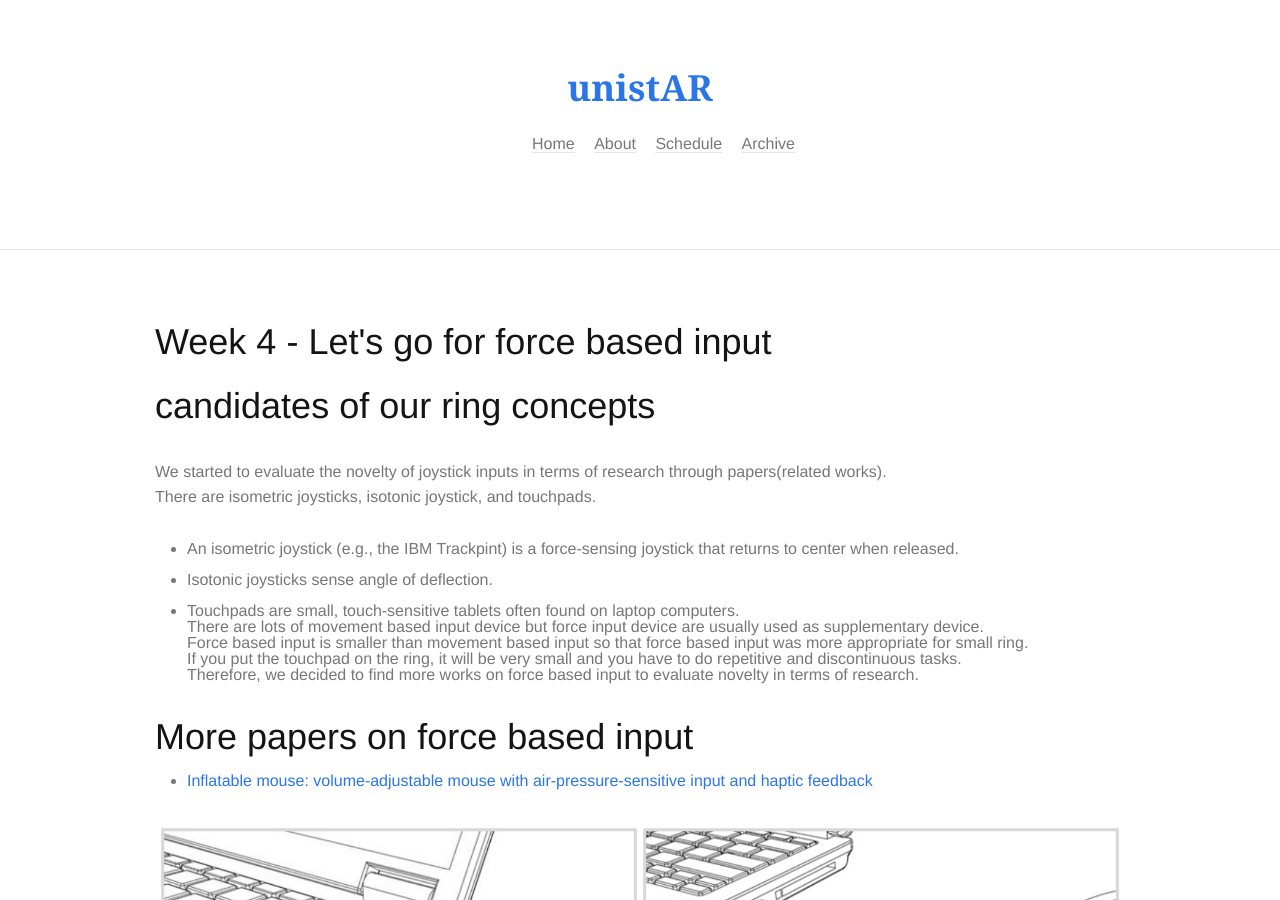
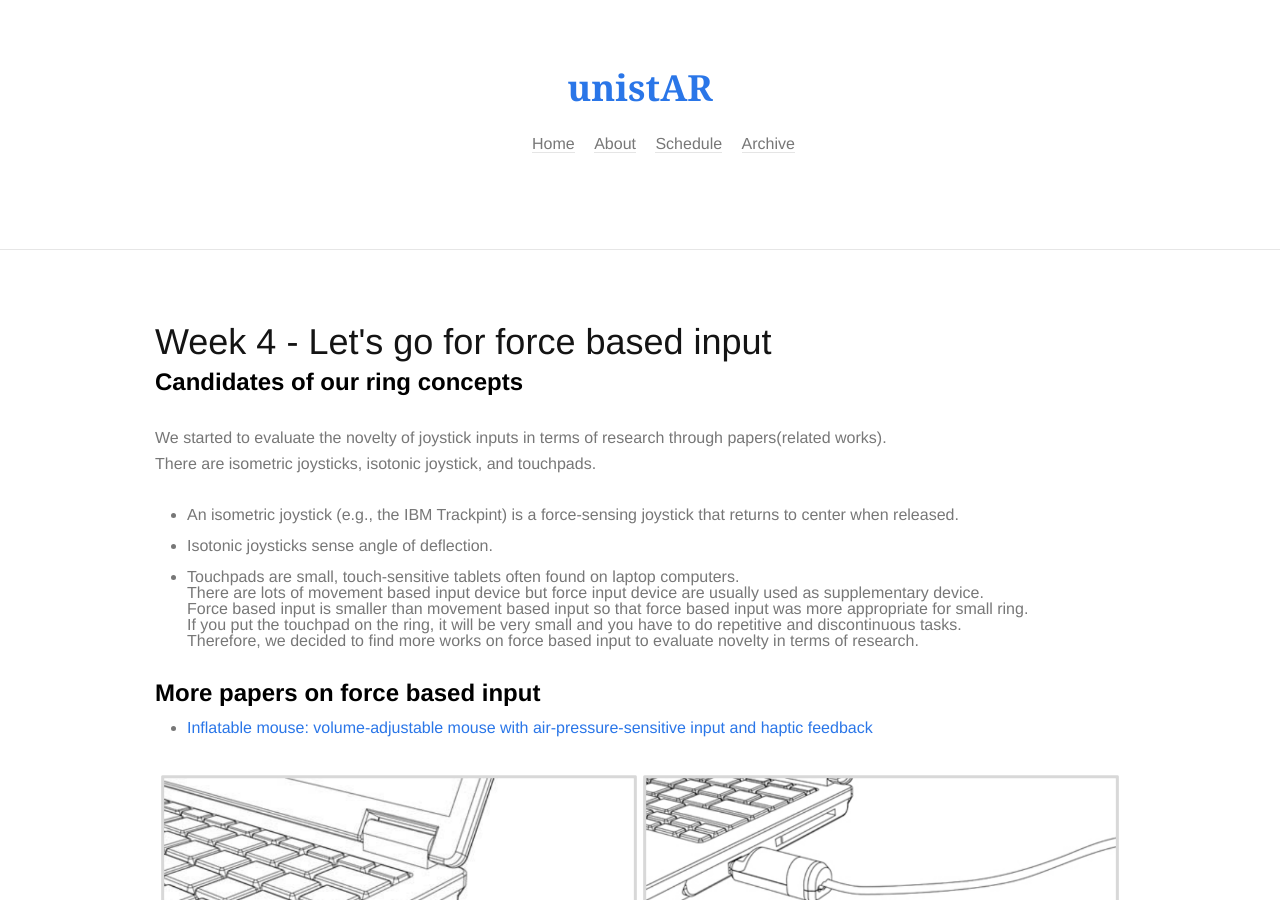
Before and after one commit to unist-AR/unist-AR.github.io, a Jekyll site: the page built from _posts/2018-04-06-Week-4.md, in a window 1280 px wide and 900 px high. Built offline with Jekyll 4.4.1, drawn with Linux system fonts in a browser that asks for light colours; some web fonts are replaced.

```diff
--- a/_posts/2018-04-06-Week-4.md
+++ b/_posts/2018-04-06-Week-4.md
@@ -4,7 +4,7 @@ title: Week 4 - Let's go for force based input
 description: "We found that there is little attempt in forece based input area"
 ---
 
-# candidates of our ring concepts
+## Candidates of our ring concepts
 We started to evaluate the novelty of joystick inputs in terms of research through papers(related works).<br>
 There are isometric joysticks, isotonic joystick, and touchpads.<br>
 - An isometric joystick (e.g., the IBM Trackpint) is a force-sensing joystick that returns to center when released.<br>
@@ -15,7 +15,7 @@ Force based input is smaller than movement based input so that force based input
 If you put the touchpad on the ring, it will be very small and you have to do repetitive and discontinuous tasks.<br>
 Therefore, we decided to find more works on force based input to evaluate novelty in terms of research.<br>
 
-# More papers on force based input
+## More papers on force based input
 1. [Inflatable mouse: volume-adjustable mouse with air-pressure-sensitive input and haptic feedback](https://dl.acm.org/citation.cfm?id=1357090) <br>
 <figure>
     <img src="/img/Inflatable_mouse.PNG">
@@ -28,9 +28,9 @@ Therefore, we decided to find more works on force based input to evaluate novelt
 
 "Okay, we are done with papers. The force based input is less-crowded area, there is little studies." - Ian Oakley <br>
 
-# Pros and Cons of force based input
-### Pros
+## Pros and Cons of force based input
+#### Pros
 You can move the cursor without moving your arms. Especially, if you have a sensor on your hand, it can be used without pushing back because it is used in hand.<br></cite>
 
-### Cons
+#### Cons
 It is difficult for beginners to learn first. Although it is easy to operate in one direction, it is difficult to move the cursor in a circular shape.<br>
```
